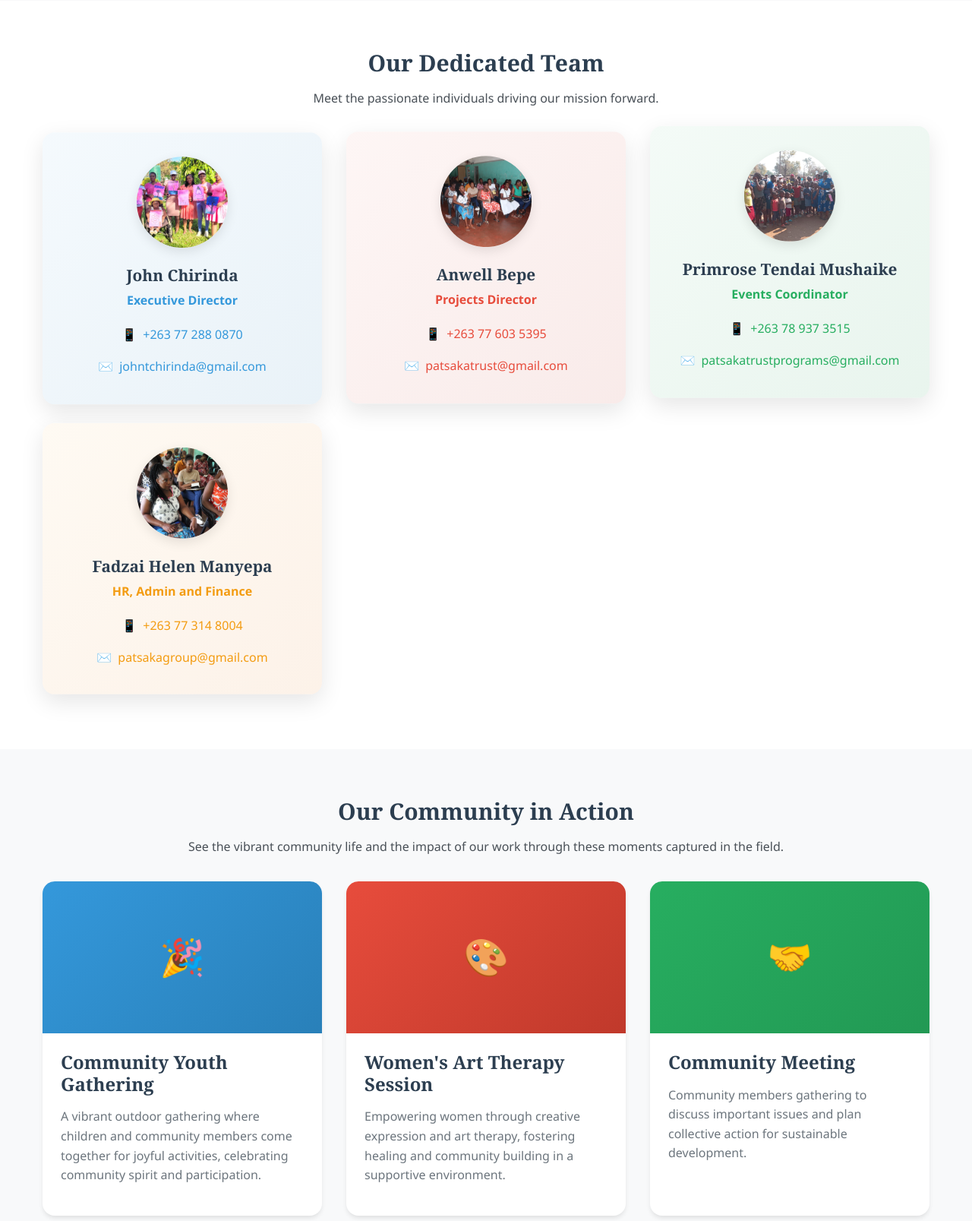
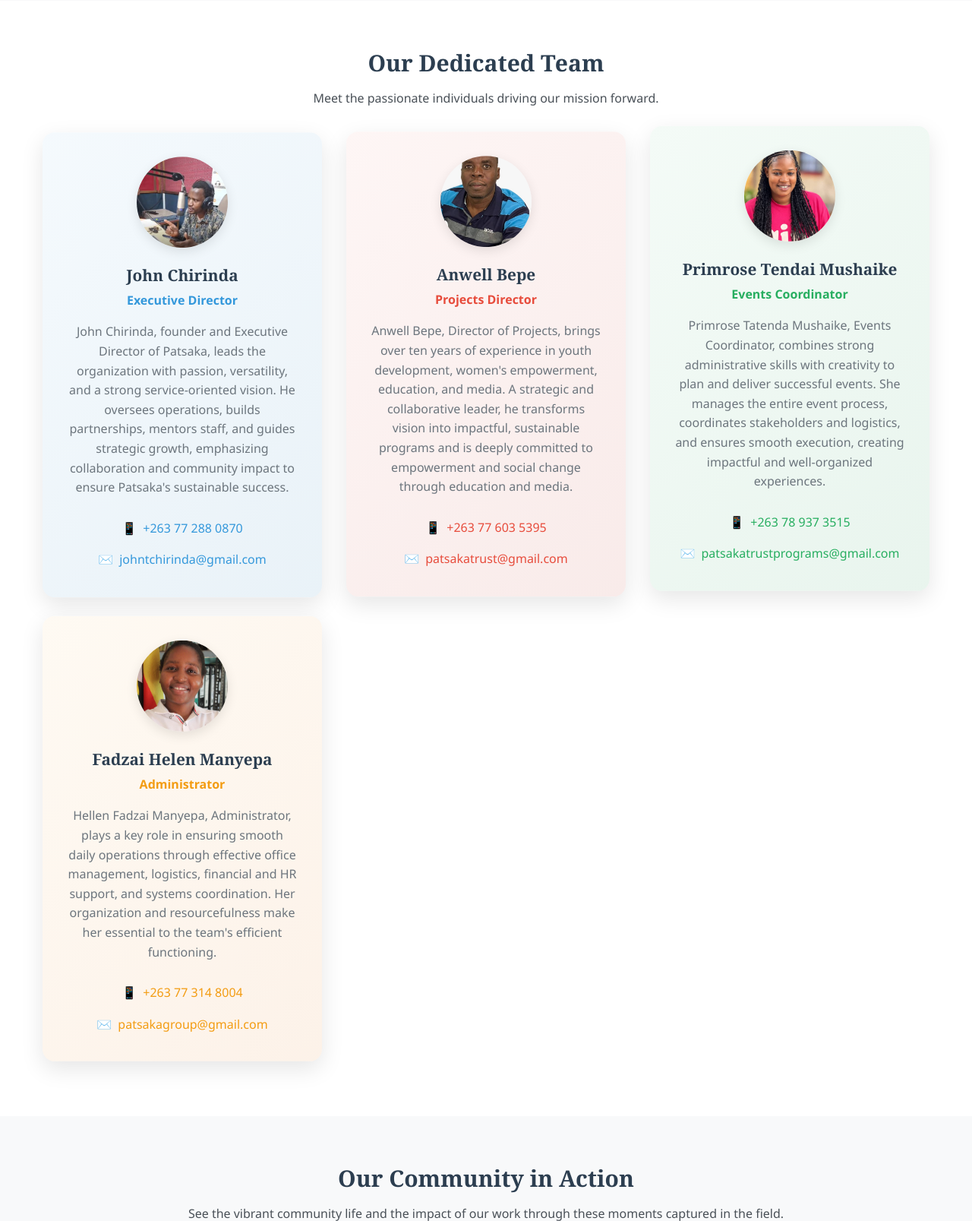
Before and after one commit to yolandasawona-star/patsaka-trust, a PHP site: page /about.php in a window 1280 px wide. Shown: the part 2141-3748 px from the top of the page at 76% size. Run offline with PHP 8.4, Linux system fonts and the light colour scheme.

```diff
--- a/about.php
+++ b/about.php
@@ -168,11 +168,12 @@ require_once 'includes/header.php';
         <div class="team-grid" style="display: grid; grid-template-columns: repeat(auto-fit, minmax(280px, 1fr)); gap: 2rem;">
             <div class="team-member-card" style="background: white; padding: 2rem; border-radius: 1rem; box-shadow: 0 10px 30px rgba(0, 0, 0, 0.1); text-align: center; transition: all 0.3s ease; position: relative; overflow: hidden;">
                 <div class="team-member-image" style="width: 120px; height: 120px; border-radius: 50%; margin: 0 auto 1.5rem; overflow: hidden; position: relative; z-index: 2;">
-                    <img src="assets/images/img3.jpeg" alt="John Chirinda" style="width: 100%; height: 100%; object-fit: cover;">
+                    <img src="images/image3.jpeg" alt="John Chirinda" style="width: 100%; height: 100%; object-fit: cover;">
                 </div>
                 <div class="team-member-content" style="position: relative; z-index: 2;">
                     <h3 style="color: #2c3e50; margin-bottom: 0.5rem; font-size: 1.3rem;">John Chirinda</h3>
                     <p style="color: #3498db; font-weight: 600; margin-bottom: 1rem; font-size: 1rem;">Executive Director</p>
+                    <p style="color: #6c757d; margin-bottom: 1.5rem; line-height: 1.6;">John Chirinda, founder and Executive Director of Patsaka, leads the organization with passion, versatility, and a strong service-oriented vision. He oversees operations, builds partnerships, mentors staff, and guides strategic growth, emphasizing collaboration and community impact to ensure Patsaka's sustainable success.</p>
                     <div class="team-contact" style="display: flex; flex-direction: column; gap: 0.5rem;">
                         <a href="tel:+263772880870" style="color: #3498db; text-decoration: none; display: flex; align-items: center; justify-content: center; gap: 0.5rem;">
                             <span>📱</span> +263 77 288 0870
@@ -187,11 +188,12 @@ require_once 'includes/header.php';
 
             <div class="team-member-card" style="background: white; padding: 2rem; border-radius: 1rem; box-shadow: 0 10px 30px rgba(0, 0, 0, 0.1); text-align: center; transition: all 0.3s ease; position: relative; overflow: hidden;">
                 <div class="team-member-image" style="width: 120px; height: 120px; border-radius: 50%; margin: 0 auto 1.5rem; overflow: hidden; position: relative; z-index: 2;">
-                    <img src="assets/images/img1.jpeg" alt="Anwell Bepe" style="width: 100%; height: 100%; object-fit: cover;">
+                    <img src="images/image1.jpeg" alt="Anwell Bepe" style="width: 100%; height: 100%; object-fit: cover;">
                 </div>
                 <div class="team-member-content" style="position: relative; z-index: 2;">
                     <h3 style="color: #2c3e50; margin-bottom: 0.5rem; font-size: 1.3rem;">Anwell Bepe</h3>
                     <p style="color: #e74c3c; font-weight: 600; margin-bottom: 1rem; font-size: 1rem;">Projects Director</p>
+                    <p style="color: #6c757d; margin-bottom: 1.5rem; line-height: 1.6;">Anwell Bepe, Director of Projects, brings over ten years of experience in youth development, women's empowerment, education, and media. A strategic and collaborative leader, he transforms vision into impactful, sustainable programs and is deeply committed to empowerment and social change through education and media.</p>
                     <div class="team-contact" style="display: flex; flex-direction: column; gap: 0.5rem;">
                         <a href="tel:+263776035395" style="color: #e74c3c; text-decoration: none; display: flex; align-items: center; justify-content: center; gap: 0.5rem;">
                             <span>📱</span> +263 77 603 5395
@@ -206,11 +208,12 @@ require_once 'includes/header.php';
 
             <div class="team-member-card" style="background: white; padding: 2rem; border-radius: 1rem; box-shadow: 0 10px 30px rgba(0, 0, 0, 0.1); text-align: center; transition: all 0.3s ease; position: relative; overflow: hidden;">
                 <div class="team-member-image" style="width: 120px; height: 120px; border-radius: 50%; margin: 0 auto 1.5rem; overflow: hidden; position: relative; z-index: 2;">
-                    <img src="assets/images/img4.jpeg" alt="Primrose Tendai Mushaike" style="width: 100%; height: 100%; object-fit: cover;">
+                    <img src="images/image2.jpeg" alt="Primrose Tendai Mushaike" style="width: 100%; height: 100%; object-fit: cover;">
                 </div>
                 <div class="team-member-content" style="position: relative; z-index: 2;">
                     <h3 style="color: #2c3e50; margin-bottom: 0.5rem; font-size: 1.3rem;">Primrose Tendai Mushaike</h3>
                     <p style="color: #27ae60; font-weight: 600; margin-bottom: 1rem; font-size: 1rem;">Events Coordinator</p>
+                    <p style="color: #6c757d; margin-bottom: 1.5rem; line-height: 1.6;">Primrose Tatenda Mushaike, Events Coordinator, combines strong administrative skills with creativity to plan and deliver successful events. She manages the entire event process, coordinates stakeholders and logistics, and ensures smooth execution, creating impactful and well-organized experiences.</p>
                     <div class="team-contact" style="display: flex; flex-direction: column; gap: 0.5rem;">
                         <a href="tel:+263789373515" style="color: #27ae60; text-decoration: none; display: flex; align-items: center; justify-content: center; gap: 0.5rem;">
                             <span>📱</span> +263 78 937 3515
@@ -225,11 +228,12 @@ require_once 'includes/header.php';
 
             <div class="team-member-card" style="background: white; padding: 2rem; border-radius: 1rem; box-shadow: 0 10px 30px rgba(0, 0, 0, 0.1); text-align: center; transition: all 0.3s ease; position: relative; overflow: hidden;">
                 <div class="team-member-image" style="width: 120px; height: 120px; border-radius: 50%; margin: 0 auto 1.5rem; overflow: hidden; position: relative; z-index: 2;">
-                    <img src="assets/images/img5.jpeg" alt="Fadzai Helen Manyepa" style="width: 100%; height: 100%; object-fit: cover;">
+                    <img src="images/image4.jpeg" alt="Fadzai Helen Manyepa" style="width: 100%; height: 100%; object-fit: cover;">
                 </div>
                 <div class="team-member-content" style="position: relative; z-index: 2;">
                     <h3 style="color: #2c3e50; margin-bottom: 0.5rem; font-size: 1.3rem;">Fadzai Helen Manyepa</h3>
-                    <p style="color: #f39c12; font-weight: 600; margin-bottom: 1rem; font-size: 1rem;">HR, Admin and Finance</p>
+                    <p style="color: #f39c12; font-weight: 600; margin-bottom: 1rem; font-size: 1rem;">Administrator</p>
+                    <p style="color: #6c757d; margin-bottom: 1.5rem; line-height: 1.6;">Hellen Fadzai Manyepa, Administrator, plays a key role in ensuring smooth daily operations through effective office management, logistics, financial and HR support, and systems coordination. Her organization and resourcefulness make her essential to the team's efficient functioning.</p>
                     <div class="team-contact" style="display: flex; flex-direction: column; gap: 0.5rem;">
                         <a href="tel:+263773148004" style="color: #f39c12; text-decoration: none; display: flex; align-items: center; justify-content: center; gap: 0.5rem;">
                             <span>📱</span> +263 77 314 8004
--- a/includes/footer.php
+++ b/includes/footer.php
@@ -52,7 +52,7 @@
                             </p>
                             <p class="footer-text">
                                 <strong>Phone:</strong><br>
-                                <a href="tel:+263123456789">+263 123 456 789</a>
+                                <a href="tel:+263123456789">+263 77 603 5395</a>
                             </p>
                         </div>
                     </div>
@@ -63,7 +63,8 @@
             <div class="footer-bottom">
                 <div class="footer-bottom-content">
                     <p class="copyright">
-                        &copy; <?php echo date('Y'); ?> Patsaka Organisation. All rights reserved.
+                        &copy; <?php echo date('Y'); ?> Patsaka Organisation. All rights reserved.<br>
+                        <small style="opacity: 0.7; font-size: 0.85em;">Designed by Yolanda Sawona</small>
                     </p>
                     <div class="social-links">
                         <a href="#" class="social-link" aria-label="Facebook">
--- a/includes/header.php
+++ b/includes/header.php
@@ -26,7 +26,7 @@
             <div class="nav-container">
                 <div class="nav-brand">
                     <a href="index.php" class="brand-link">
-                        <img src="assets/images/logo.png" alt="Patsaka Organisation Logo" class="brand-logo">
+                        <img src="images/image5.jpeg" alt="Patsaka Organisation Logo" class="brand-logo">
                         <span class="brand-name">Patsaka Organisation</span>
                     </a>
                 </div>
```
Also changed, not shown: images/image1.jpeg (added), images/image2.jpeg (added), images/image3.jpeg (added), images/image4.jpeg (added), images/image5.jpeg (added).
